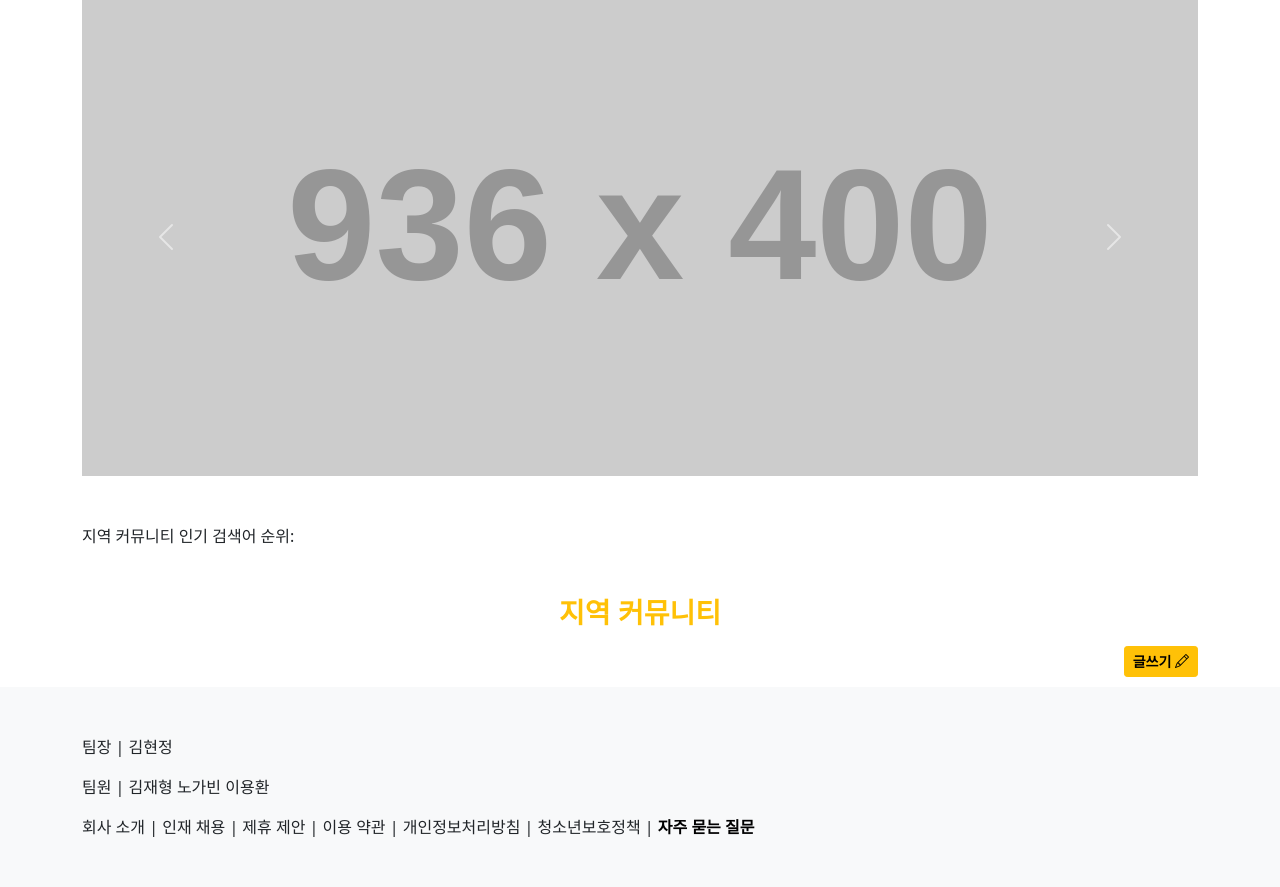
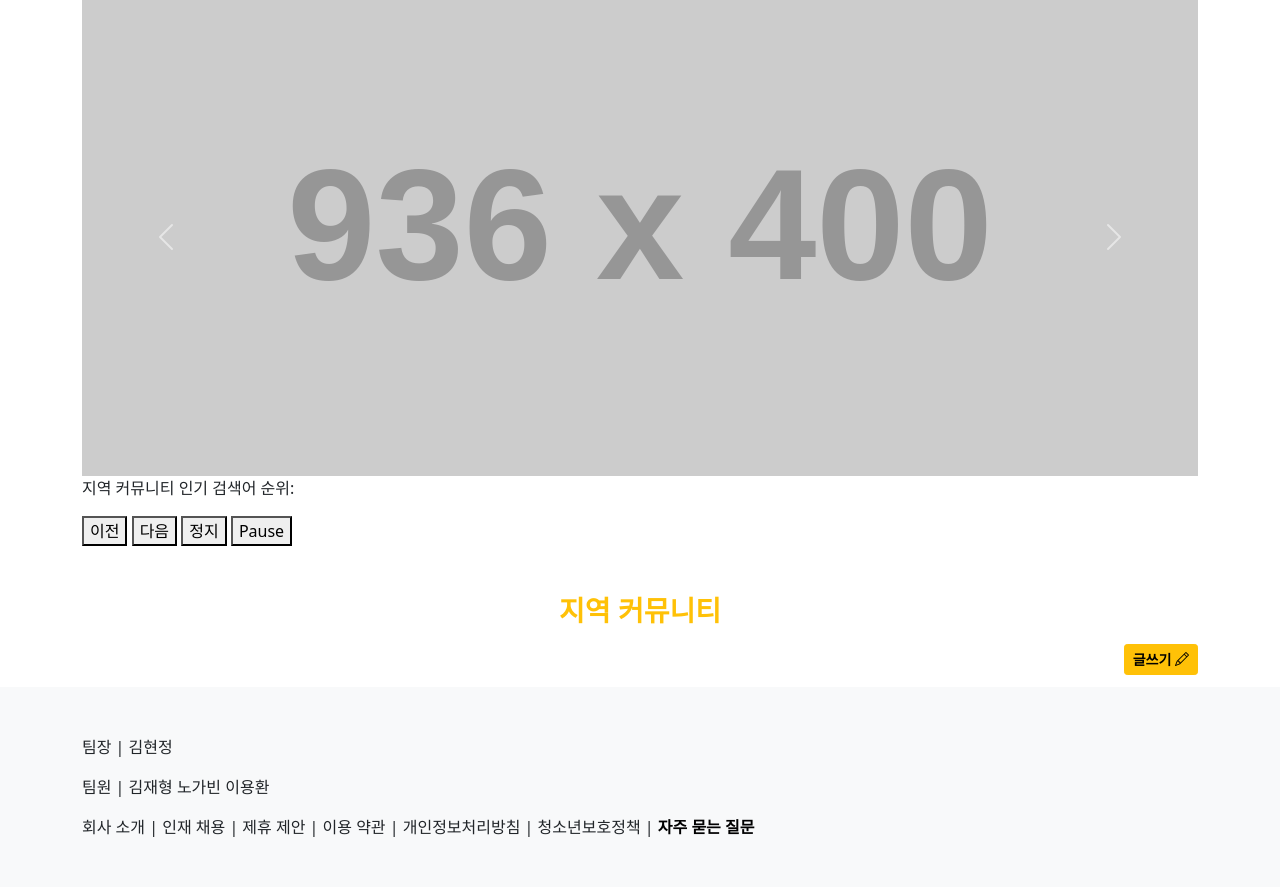
Before and after one commit to tnpfldyd/semi_pjt_1, a Django app: template articles/templates/articles/index.html in a window 1280 px wide. Shown: the part 113-1000 px from the top of the page. Run offline with Django 3.2, Linux system fonts and the light colour scheme; the template is opened without the code that fills it, so the values that code supplies are empty; grey boxes labelled with a size stand in for pictures from a placeholder-image service; some libraries are stand-ins or nearby versions.

Commit message:
검색 vertical 롤링 적용 - CSS는 미적용

```diff
--- a/articles/templates/articles/index.html
+++ b/articles/templates/articles/index.html
@@ -1,6 +1,8 @@
 {% extends 'base.html' %}
 {% load static %}
 {% load django_bootstrap5 %}
+
+<script src="{% static 'css/search_view.css' %}"></script>
 
 {% block search %}
 <form action="{% url 'articles:search' %}" class="d-flex" role="search" style="height:40px;">
@@ -33,14 +35,20 @@
     </button>
 </div>
 
-
-
 <!-- 인기검색어 -->
-<div class="mt-5">
+<div class="block">
   지역 커뮤니티 인기 검색어 순위:
-  {% for search in search_all %}
-  [{{ forloop.counter }}위] {{ search.terms }}
-  {% endfor %}
+  <ul id="ticker">
+      {% for search in search_all %}
+      <li><a href="#"><span>{{ forloop.counter }}</span> {{ search.terms }}</a></li>
+      {% endfor %}
+  </ul>
+  <div class="navi">
+    <button class="prev">이전</button>
+    <button class="next">다음</button>
+    <button class="pause none">정지</button>
+    <button id="pause" class="">Pause</button>
+  </div>
 </div>
 
 <!-- 커뮤니티 이름 -->
@@ -127,4 +135,8 @@
 
 {% endif %}
 
+<script src="https://cdn.jsdelivr.net/npm/axios/dist/axios.min.js"></script>
+<script src="{% static 'js/search_view.js' %}"></script>
+<script src="//code.jquery.com/jquery-3.3.1.min.js"></script>
+
 {% endblock content %}
--- a/products/templates/products/index.html
+++ b/products/templates/products/index.html
@@ -3,7 +3,7 @@
 
 <div class="card text-center my-4">
     <div class='text-end mt-3'>
-        <a class='btn btn-warning btn-sm fw-bold' href="{% url 'articles:create' %}">글쓰기 <i class="bi bi-pencil"></i></a>
+        <a class='btn btn-warning btn-sm fw-bold' href="{% url 'products:create' %}">글쓰기 <i class="bi bi-pencil"></i></a>
     </div>
 </div>
 
--- /dev/null
+++ b/static/js/search_view.js
@@ -0,0 +1,82 @@
+jQuery(function($)
+{
+    var ticker = function()
+    {
+        timer = setTimeout(function(){
+            $('#ticker li:first').animate( {marginTop: '-20px'}, 400, function()
+            {
+                $(this).detach().appendTo('ul#ticker').removeAttr('style');
+            });
+            ticker();
+        }, 2000);
+      };
+// 0번 이전 기능
+      $(document).on('click','.prev',function(){
+        $('#ticker li:last').hide().prependTo($('#ticker')).slideDown();
+        clearTimeout(timer);
+        ticker();
+        if($('#pause').text() == 'Unpause'){
+          $('#pause').text('Pause');
+        };
+      }); // 0번 기능 끝
+
+// 1. 클릭하면 다음 요소 보여주기... 클릭할 경우 setTimeout 을 clearTimeout 해줘야 하는데 어떻게 하지..
+      $(document).on('click','.next',function(){
+            $('#ticker li:first').animate( {marginTop: '-20px'}, 400, function()
+                    {
+                        $(this).detach().appendTo('ul#ticker').removeAttr('style');
+                    });
+            clearTimeout(timer);
+            ticker();
+            //3 함수와 연계 시작
+            if($('#pause').text() == 'Unpause'){
+              $('#pause').text('Pause');
+            }; //3 함수와 연계
+          }); // next 끝. timer 를 전연변수보다 지역변수 사용하는게 나을 것 같은데 방법을 모르겠네요.
+
+  //2. 재생정지기능 시작, 아직 다음 기능과 연동은 안됨...그래서 3을 만듦
+  var autoplay = true;
+      $(document).on('click','.pause',function(){
+            if(autoplay==true){
+              clearTimeout(timer);
+              $(this).text('재생');
+              autoplay=false;
+            }else{
+              autoplay=true;
+              $(this).text('정지');
+              ticker();
+            }
+          }); // 재생정지기능 끝
+  // 3. 재생정지 함수 시작. 2와 기능 동일함.
+    var tickerpause = function()
+  {
+    $('#pause').click(function(){
+      $this = $(this);
+      if($this.text() == 'Pause'){
+        $this.text('Unpause');
+        clearTimeout(timer);
+      }
+      else {
+        ticker();
+        $this.text('Pause');
+      }
+    });
+
+  };
+  tickerpause();
+  //3 재생정지 함수 끝
+  //4 마우스를 올렸을 때 기능 정지
+  var tickerover = function()
+  {
+    $('#ticker').mouseover(function(){
+      clearTimeout(timer);
+    });
+    $('#ticker').mouseout(function(){
+      ticker();
+    });
+  };
+  tickerover();
+  // 4 끝
+    ticker();
+
+});
--- a/templates/base.html
+++ b/templates/base.html
@@ -18,6 +18,7 @@
     <!-- bootstrap icon -->
     <link rel="stylesheet" href="https://cdn.jsdelivr.net/npm/bootstrap-icons@1.9.1/font/bootstrap-icons.css">
     <script src="http://code.jquery.com/jquery-latest.min.js"></script>
+
 </head>
 
 <body style="height: 100%;">
```
Also changed, not shown: static/css/search_view.css (added, +7 -0 lines).
